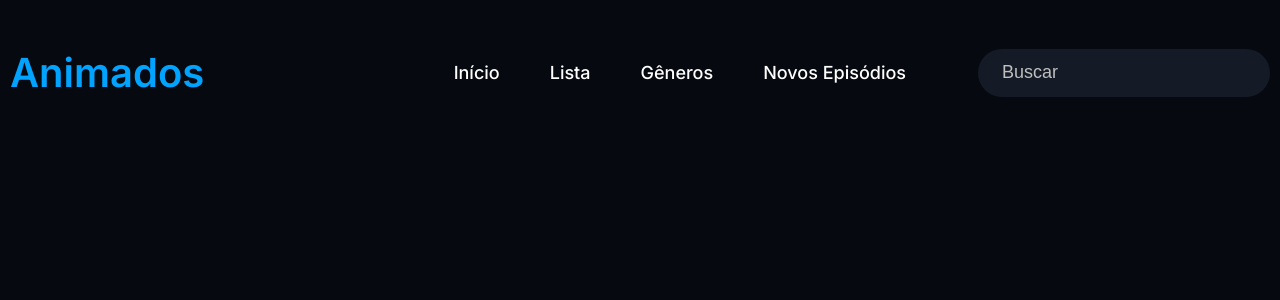
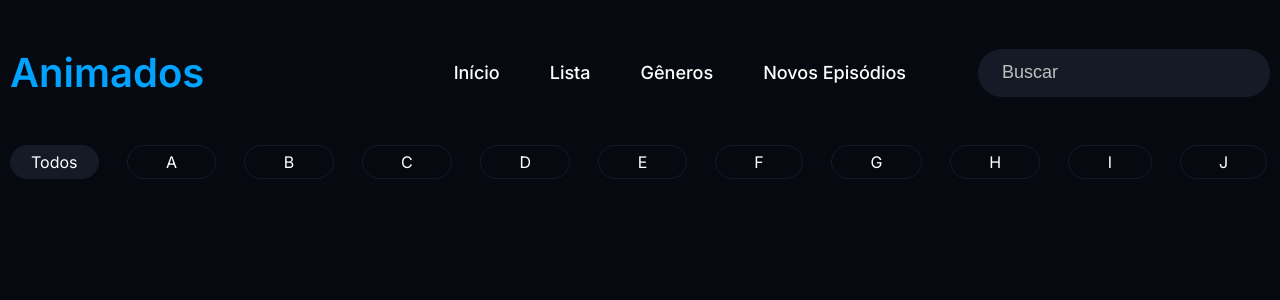
Before and after one commit to AtomicCodeZ/to-remember, a React (Create React App) app: page / in a window 1280 px wide. Shown: the top 300 px of the page. Built offline with nearby package versions, Linux system fonts and the light colour scheme.

Commit message:
feat: FilterByLeter

```diff
--- /dev/null
+++ b/src/components/FilterByLetter/index.tsx
@@ -0,0 +1,19 @@
+import { Container } from "./styles";
+
+const alphabet = Array.from("abcdefghijklmnopqrstuvwxyz");
+
+export const FindByLetter: React.FC = () => {
+  return (
+    <Container>
+      <a href="/" className="filter-link filter-link--active">
+        Todos
+      </a>
+
+      {alphabet.map((letter: string) => (
+        <a href={letter} className="filter-link" key={letter}>
+          {letter.toLocaleUpperCase()}
+        </a>
+      ))}
+    </Container>
+  );
+};
--- /dev/null
+++ b/src/components/FilterByLetter/styles.ts
@@ -0,0 +1,44 @@
+import styled from "styled-components";
+
+export const Container = styled.section`
+  max-width: 1260px;
+
+  margin: 0 auto;
+  padding-bottom: 1.9375rem;
+
+  display: flex;
+  justify-content: space-between;
+  gap: 1.75rem;
+
+  overflow-x: scroll;
+
+  cursor: pointer;
+
+  &::-webkit-scrollbar {
+    height: 0.5rem;
+  }
+
+  &::-webkit-scrollbar-track {
+    background: var(--dark-200);
+  }
+
+  &::-webkit-scrollbar-thumb {
+    background: var(--blue);
+    border-radius: 0.25rem;
+  }
+
+  .filter-link {
+    color: var(--white);
+
+    padding: 0.375rem 2.4rem;
+
+    border: 1px solid var(--dark-200);
+    border-radius: 2rem;
+
+    &--active {
+      background: var(--dark-200);
+
+      padding: 0.375rem 1.25rem;
+    }
+  }
+`;
--- a/src/components/Header/index.tsx
+++ b/src/components/Header/index.tsx
@@ -10,7 +10,7 @@ export const Header: React.FC = () => {
       </div>
 
       <div className="link-group">
-        <div className="navigation">
+        <nav className="navigation">
           <a href="/" className="navigation__link">
             Início
           </a>
@@ -23,7 +23,7 @@ export const Header: React.FC = () => {
           <a href="/novos-episodios" className="navigation__link">
             Novos Episódios
           </a>
-        </div>
+        </nav>
 
         <div className="search">
           <input type="search" placeholder="Buscar" className="search__input" />
--- a/src/page/Home/index.tsx
+++ b/src/page/Home/index.tsx
@@ -1,3 +1,4 @@
+import { FindByLetter } from "../../components/FilterByLetter";
 import { Header } from "../../components/Header";
 import { Container } from "./styles";
 
@@ -5,6 +6,7 @@ const Home: React.FC = () => {
   return (
     <Container>
       <Header />
+      <FindByLetter />
     </Container>
   );
 };
```
Also changed, not shown: 1 other file (tests, documents, lock files or other folders).
